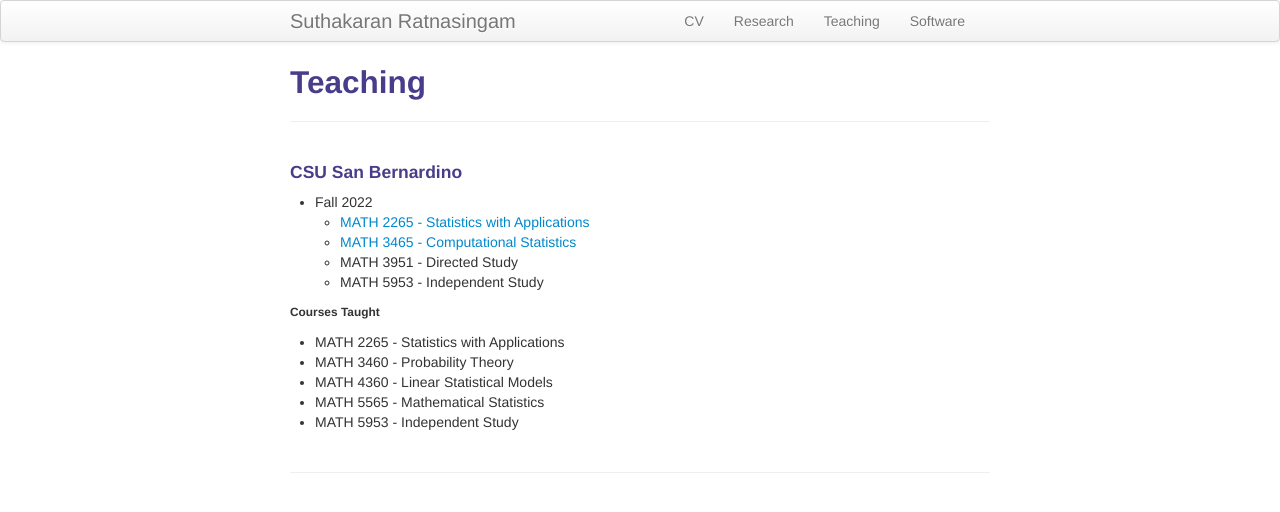
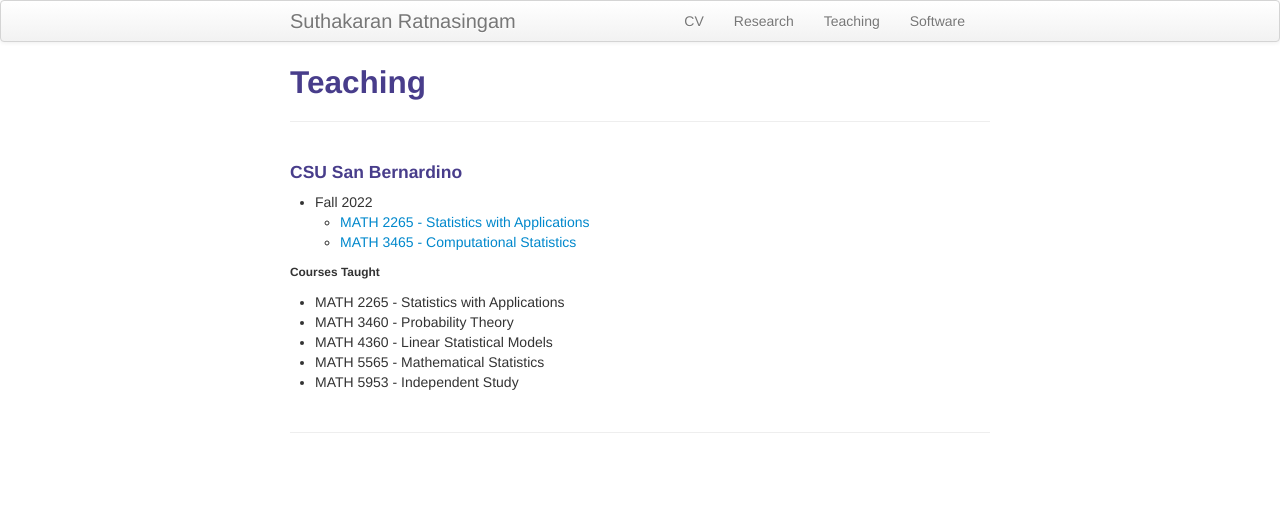
Before and after one commit to suthakaranr/suthakaranr.github.io, a Jekyll site: the page built from pages/Teaching.md, in a window 1280 px wide. Shown: the top 512 px of the page. Built offline with Jekyll 4.4.1, drawn with Linux system fonts in a browser that asks for light colours.

Commit message:
Update Teaching.md

```diff
--- a/pages/Teaching.md
+++ b/pages/Teaching.md
@@ -7,8 +7,6 @@ description: Suthakaran's teaching portfolio
 * Fall 2022
    * <a style="text-decoration:none" href="../pages/StatApp.html" target="_blank" rel="noopener noreferrer">MATH 2265 - Statistics with Applications </a>
    * <a style="text-decoration:none" href="../pages/MathStat.html" target="_blank" rel="noopener noreferrer">MATH 3465 - Computational Statistics </a>
-   * MATH 3951 - Directed Study
-   * MATH 5953 - Independent Study
 
 ###### Courses Taught
    * MATH 2265 - Statistics with Applications
```
